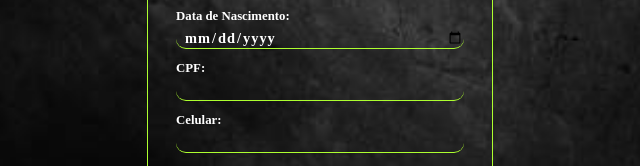
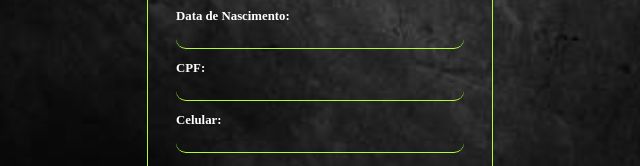
Before and after one commit to fcosta74/new_formulario_js, a plain HTML site: page index.html in a window 1280 px wide. Shown: the part 177-343 px from the top of the page, 320-960 px from the left. Drawn offline with Linux system fonts and the light colour scheme.

Commit message:
Update index.html

```diff
--- a/index.html
+++ b/index.html
@@ -14,47 +14,47 @@
                 <legend>Fórmulário de cadastro</legend>
                 <progress id="progress" value="0" max="100"></progress>
                 <div class="inputBox">
-                    <input type="text" name="name" id="name" class="inputUser" autocomplate="off">
+                    <input type="text" name="name[query]" id="name" class="inputUser" autocomplate="off">
                     <label name="name" for="nome" class="labelInput">Nome completo</label>
                 </div>
                 <div class="inputBox">
-                    <input type="text" name="email" id="email" class="inputUser" autocomplate="off">
+                    <input type="text" name="email[query]" id="email" class="inputUser" autocomplate="off">
                     <label name="email" for="email" class="labelInput">E-mail</label>
                 </div>
                 <div class="inputBox">
-                    <input type="date" name="number" id="date" class="inputUser" autocomplate="off">
+                    <input type="text" name="date[query]" id="date" class="inputUser" autocomplate="off">
                     <label name="date" for="date" class="labelInput"><b>Data de Nascimento:</b></label>
                 </div>
                 <div class="inputBox">
-                    <input name="cpf" type="text" maxlength="14" id="campo_cpf" class="inputUser" autocomplate="off">
+                    <input name="cpf[query]" type="text" maxlength="14" id="campo_cpf" class="inputUser" autocomplate="off">
                     <label name="number" class="labelInput">CPF:</label>
                 </div>
                 <div class="inputBox">
-                    <input name="phone" type="text" id="campo_celular" maxlength="15" class="inputUser" autocomplate="off" onkeyup="handlePhone(event)" >
+                    <input name="phone[query]" type="text" id="campo_celular" maxlength="15" class="inputUser" autocomplate="off" onkeyup="handlePhone(event)" >
                     <label name="phone" class="labelInput">Celular: </label>
                 </div>
                 <div class="genero">
                     <p>Sexo:</p>
-                    <input type="radio" id="feminino" name="genero" value="feminino" >
+                    <input type="radio" id="feminino" name="campo" value="feminino" >
                     <label for="feminino">Feminino</label>
 
-                    <input type="radio" id="masculino" name="genero" value="masculino" >
+                    <input type="radio" id="masculino" name="campor" value="masculino" >
                     <label for="masculino">Masculino</label>
 
-                    <input type="radio" id="outro" name="genero" value="outro" >
+                    <input type="radio" id="outro" name="campor" value="outro" >
                     <label for="outro">Outro</label>
                 </div>
                 <div class="inputBox">
-                    <input type="text" name="city" id="city" class="inputUser" autocomplate="off">
+                    <input type="text" name="city[query]" id="city" class="inputUser" autocomplate="off">
                     <label name="city" for="city" class="labelInput">Cidade</label>
                 </div>
                 <div class="inputBox">
-                    <input type="text" name="state" id="state" class="inputUser" autocomplate="off">
+                    <input type="text" name="stete[query]" id="state" class="inputUser" autocomplate="off">
                     <label name="state" for="state" class="labelInput">Estado</label>
                 </div>
                 <div class="inputBox">
                     <label class="labelInput">Mensagem: </label>
-                    <textarea type="text" name="message" id="message" rows="5" placeholder="*Deixe uma mensagem*" autocomplate="off"></textarea>
+                    <textarea type="text" name="message[query]" id="message" rows="5" placeholder="*Deixe uma mensagem*" autocomplate="off"></textarea>
                     <button type="submit"> Enviar</button>
                 </div>
 
```
